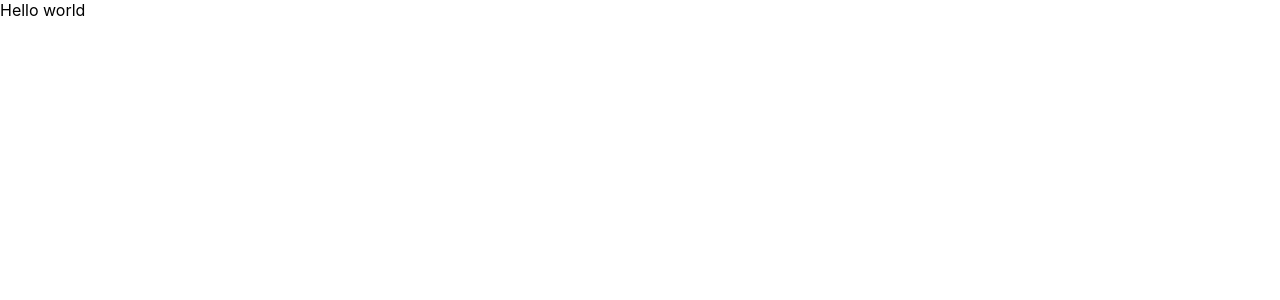
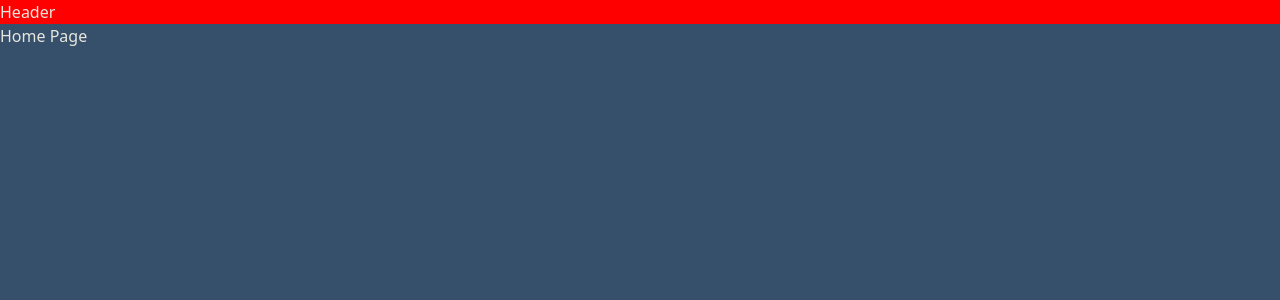
Before and after one commit to pradhanishan/straight-outta-kanto, a React (Create React App) app in the folder client/: page / in a window 1280 px wide. Shown: the top 300 px of the page. Built offline with nearby package versions, Linux system fonts and the light colour scheme.

Commit message:
add routes

```diff
--- a/client/package.json
+++ b/client/package.json
@@ -18,6 +18,7 @@
     "react-icons": "^4.6.0",
     "react-redux": "^8.0.5",
     "react-router": "^6.4.3",
+    "react-router-dom": "^6.4.3",
     "react-scripts": "5.0.1",
     "typescript": "^4.9.3",
     "web-vitals": "^2.1.4"
--- a/client/src/App.tsx
+++ b/client/src/App.tsx
@@ -1,7 +1,25 @@
 import { FC } from "react";
+import { Routes, Route } from "react-router-dom";
+import Header from "./components/layouts/header/Header";
+import classes from "./app.module.css";
+import HomePage from "./pages/HomePage";
+import AboutPage from "./pages/AboutPage";
+import BattlePage from "./pages/BattlePage";
 
 const App: FC = () => {
-  return <div className="App">Hello world</div>;
+  return (
+    <div className={classes.app}>
+      <Header />
+      <main>
+        <Routes>
+          <Route path="/" element={<HomePage />} />
+          <Route path="/about" element={<AboutPage />} />
+          <Route path="/battle" element={<BattlePage />} />
+          <Route path="*" element={<HomePage />} />
+        </Routes>
+      </main>
+    </div>
+  );
 };
 
 export default App;
--- /dev/null
+++ b/client/src/app.module.css
@@ -0,0 +1,5 @@
+.app {
+  background-color: var(--color-primary-background);
+  color: var(--color-primary-font);
+  min-height: 100vh;
+}
--- /dev/null
+++ b/client/src/components/layouts/header/Header.tsx
@@ -0,0 +1,7 @@
+import { FC } from "react";
+
+const Header: FC = () => {
+  return <header style={{ backgroundColor: "red" }}>Header</header>;
+};
+
+export default Header;
--- a/client/src/index.css
+++ b/client/src/index.css
@@ -1,13 +1,28 @@
-body {
+* {
   margin: 0;
-  font-family: -apple-system, BlinkMacSystemFont, 'Segoe UI', 'Roboto', 'Oxygen',
-    'Ubuntu', 'Cantarell', 'Fira Sans', 'Droid Sans', 'Helvetica Neue',
-    sans-serif;
+  padding: 0;
+  box-sizing: border-box;
+}
+
+html {
+  font-size: 16px;
+  font-family: -apple-system, BlinkMacSystemFont, "Segoe UI", "Roboto", "Oxygen", "Ubuntu", "Cantarell", "Fira Sans",
+    "Droid Sans", "Helvetica Neue", sans-serif;
   -webkit-font-smoothing: antialiased;
   -moz-osx-font-smoothing: grayscale;
+
+  --color-primary-background: #364f6b;
+  --color-primary-inner-background: #00587a;
+  --color-primary-success: #008891;
+  --color-primary-font: #e7e7de;
+  --color-primary-accent: #f73859;
+}
+
+body {
+  width: 100%;
+  min-height: 100vh;
 }
 
 code {
-  font-family: source-code-pro, Menlo, Monaco, Consolas, 'Courier New',
-    monospace;
+  font-family: source-code-pro, Menlo, Monaco, Consolas, "Courier New", monospace;
 }
--- a/client/src/index.tsx
+++ b/client/src/index.tsx
@@ -1,6 +1,12 @@
+import App from "./App";
 import ReactDOM from "react-dom/client";
 import "./index.css";
-import App from "./App";
+import "bootstrap/dist/css/bootstrap.min.css";
+import { BrowserRouter } from "react-router-dom";
 
 const root = ReactDOM.createRoot(document.getElementById("root") as HTMLElement);
-root.render(<App />);
+root.render(
+  <BrowserRouter>
+    <App />
+  </BrowserRouter>
+);
--- /dev/null
+++ b/client/src/pages/AboutPage.tsx
@@ -0,0 +1,7 @@
+import { FC } from "react";
+
+const AboutPage: FC = () => {
+  return <div>About Page</div>;
+};
+
+export default AboutPage;
--- /dev/null
+++ b/client/src/pages/BattlePage.tsx
@@ -0,0 +1,7 @@
+import { FC } from "react";
+
+const BattlePage: FC = () => {
+  return <div>Battle Page</div>;
+};
+
+export default BattlePage;
--- /dev/null
+++ b/client/src/pages/HomePage.tsx
@@ -0,0 +1,7 @@
+import { FC } from "react";
+
+const HomePage: FC = () => {
+  return <div>Home Page</div>;
+};
+
+export default HomePage;
```
Also changed, not shown: 1 other file (tests, documents, lock files or other folders).
